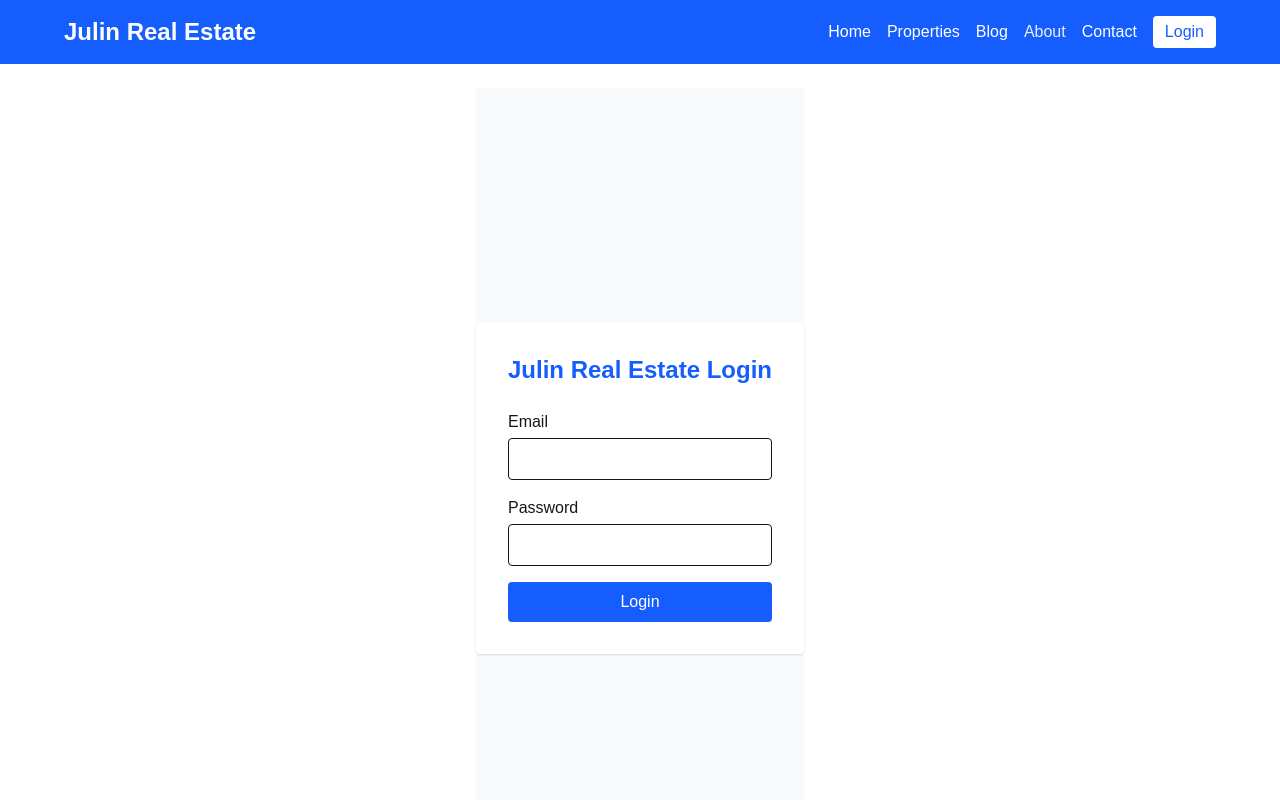
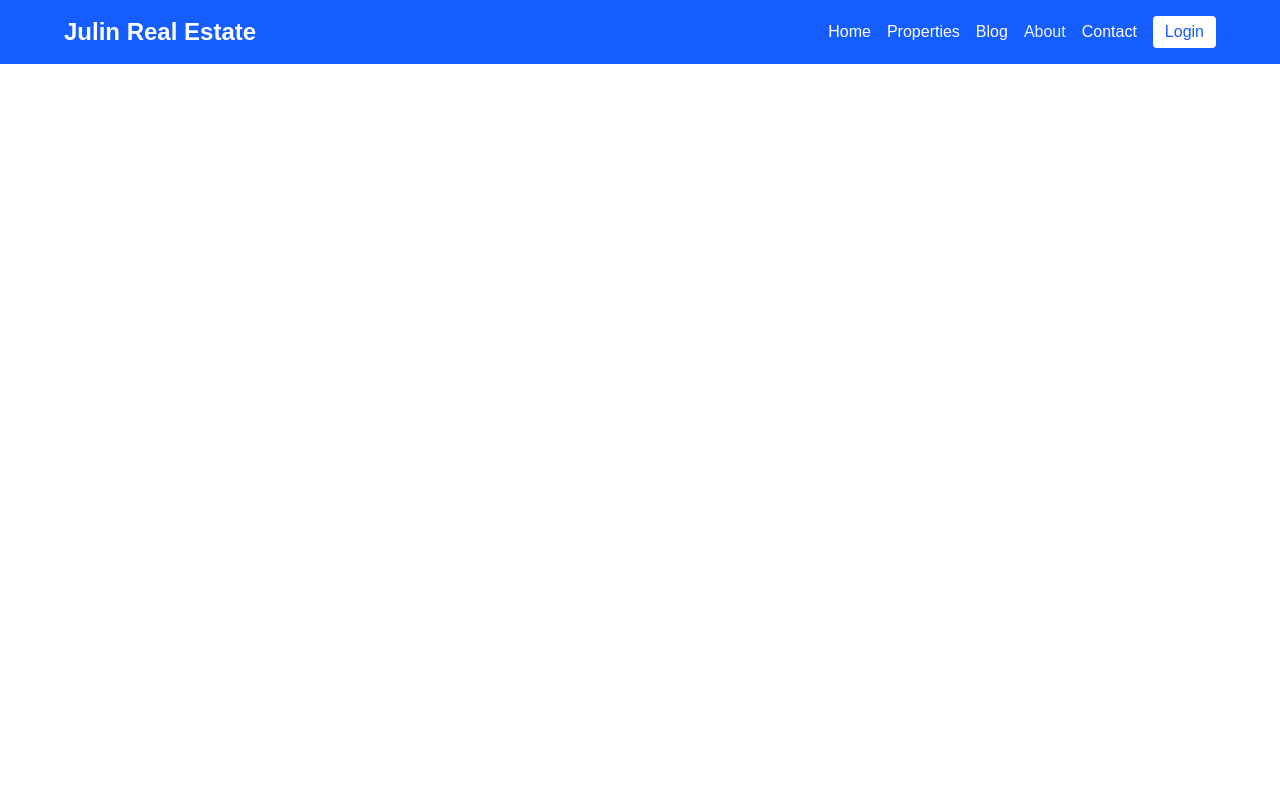
Before and after one commit to Petermuraya/julin-real-estate, a Next.js app: page /login in a window 1280 px wide. Shown: the top 800 px of the page. Built offline with nearby package versions, Linux system fonts and the light colour scheme.

Commit message:
style(auth): update login button to use primary color

```diff
--- a/app/(auth)/login/page.tsx
+++ b/app/(auth)/login/page.tsx
@@ -1,91 +1,17 @@
 "use client";
 
-import { useState } from "react";
 import { signIn } from "next-auth/react";
-import { useRouter } from "next/navigation";
 
 export default function LoginPage() {
-  const [email, setEmail] = useState("");
-  const [password, setPassword] = useState("");
-  const [loading, setLoading] = useState(false);
-  const [error, setError] = useState<string | null>(null);
-  const router = useRouter();
-
-  const handleSubmit = async (e: React.FormEvent) => {
-    e.preventDefault();
-    setLoading(true);
-    setError(null);
-
-    try {
-      const res = await signIn("credentials", {
-        redirect: false,
-        email,
-        password,
-      });
-
-      if (res?.error) {
-        setError(res.error);
-      } else {
-        router.push("/admin/dashboard"); // Redirect after login
-      }
-    } catch (err) {
-      setError("Something went wrong. Please try again.");
-    } finally {
-      setLoading(false);
-    }
-  };
-
   return (
-    <div className="min-h-screen flex items-center justify-center bg-gray-50">
-      <div className="max-w-md w-full bg-white p-8 rounded shadow">
-        <h1 className="text-2xl font-bold mb-6 text-center text-blue-600">
-          Julin Real Estate Login
-        </h1>
-
-        {error && (
-          <div className="bg-red-100 text-red-700 p-2 rounded mb-4 text-center">
-            {error}
-          </div>
-        )}
-
-        <form onSubmit={handleSubmit} className="space-y-4">
-          <div>
-            <label htmlFor="email" className="block font-medium mb-1">
-              Email
-            </label>
-            <input
-              type="email"
-              id="email"
-              value={email}
-              onChange={(e) => setEmail(e.target.value)}
-              required
-              className="w-full p-2 border rounded focus:outline-none focus:ring-2 focus:ring-blue-500"
-            />
-          </div>
-
-          <div>
-            <label htmlFor="password" className="block font-medium mb-1">
-              Password
-            </label>
-            <input
-              type="password"
-              id="password"
-              value={password}
-              onChange={(e) => setPassword(e.target.value)}
-              required
-              className="w-full p-2 border rounded focus:outline-none focus:ring-2 focus:ring-blue-500"
-            />
-          </div>
-
-          <button
-            type="submit"
-            disabled={loading}
-            className="w-full bg-blue-600 text-white py-2 rounded hover:bg-blue-700 transition"
-          >
-            {loading ? "Logging in..." : "Login"}
-          </button>
-        </form>
-      </div>
+    <div className="flex min-h-screen items-center justify-center">
+      <button
+        onClick={() => signIn("google")}
+        className="rounded-lg px-6 py-3 text-white"
+        style={{ background: "var(--color-primary)" }}
+      >
+        Sign in with Google
+      </button>
     </div>
   );
 }
```
